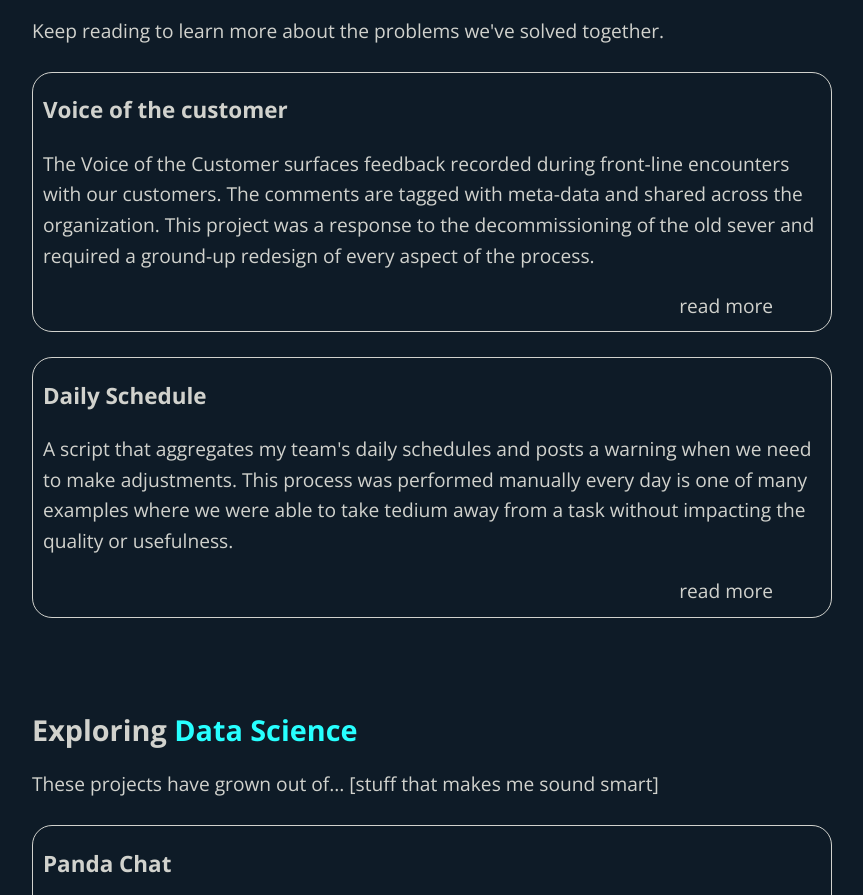
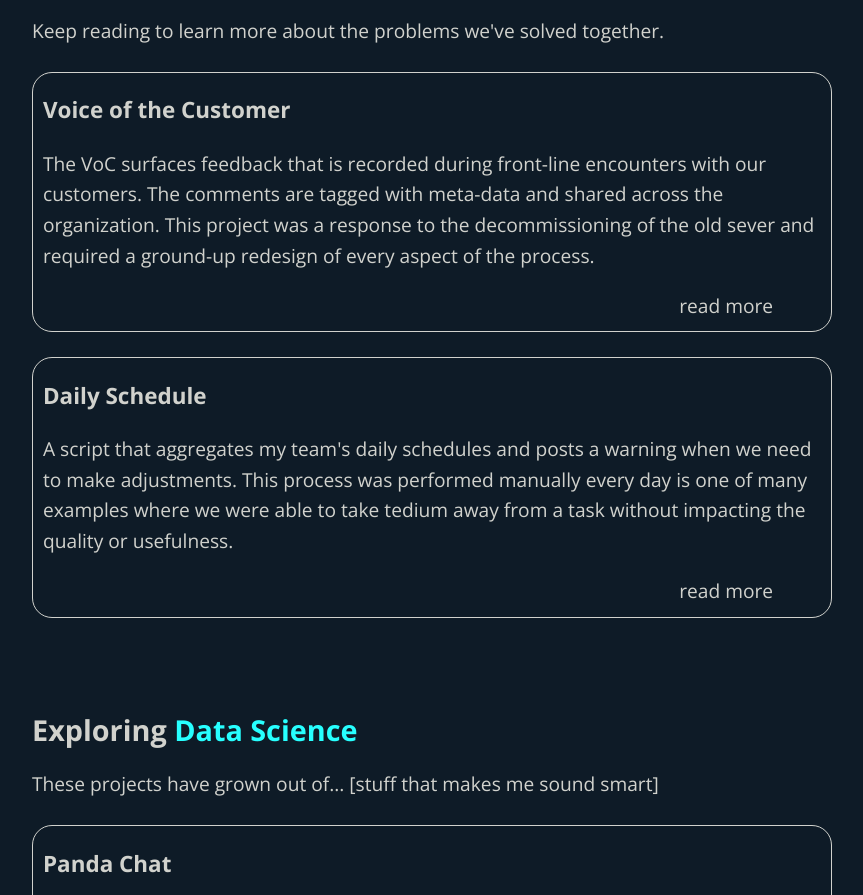
Before and after one commit to adamcriley/adamcriley.github.io, a plain HTML site: page index.html in a window 1280 px wide. Shown: the part 1763-2658 px from the top of the page, without its empty margins (208-1071 px from the left). Drawn offline with nearby package versions, Linux system fonts and the light colour scheme.

Commit message:
6-18-2020

```diff
--- a/index.html
+++ b/index.html
@@ -47,8 +47,8 @@
     <p>Keep reading to learn more about the problems we've solved together.</p>
   </section>
   <section class="neomorph">
-    <h3>Voice of the customer</h3>
-    <p>The Voice of the Customer surfaces feedback recorded during front-line encounters with our customers. The comments are tagged with meta-data and shared across the organization. This project was a response to the decommissioning of the old sever and required a ground-up redesign of every aspect of the process. </p>
+    <h3>Voice of the Customer</h3>
+    <p>The VoC surfaces feedback that is recorded during front-line encounters with our customers. The comments are tagged with meta-data and shared across the organization. This project was a response to the decommissioning of the old sever and required a ground-up redesign of every aspect of the process. </p>
     <p2>read more <p3>&nbsp;><p4>&nbsp;><p5>&nbsp;></p5></p4></p3></p2>
     <br>
   </section>
```
